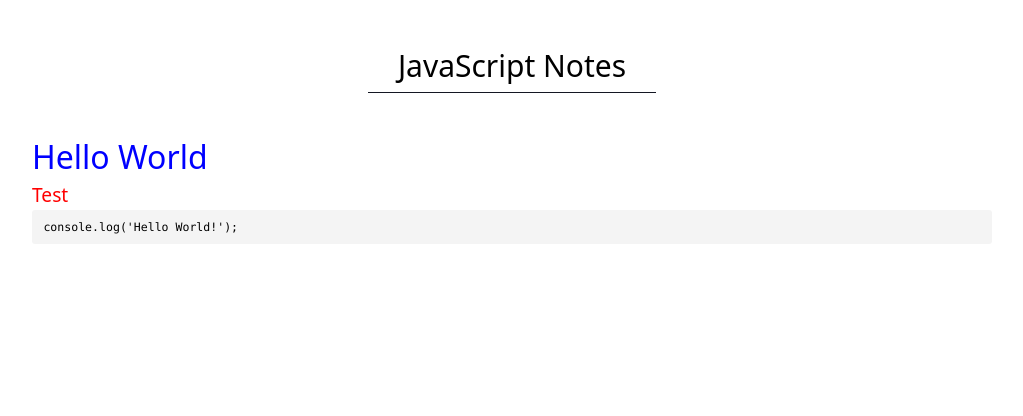
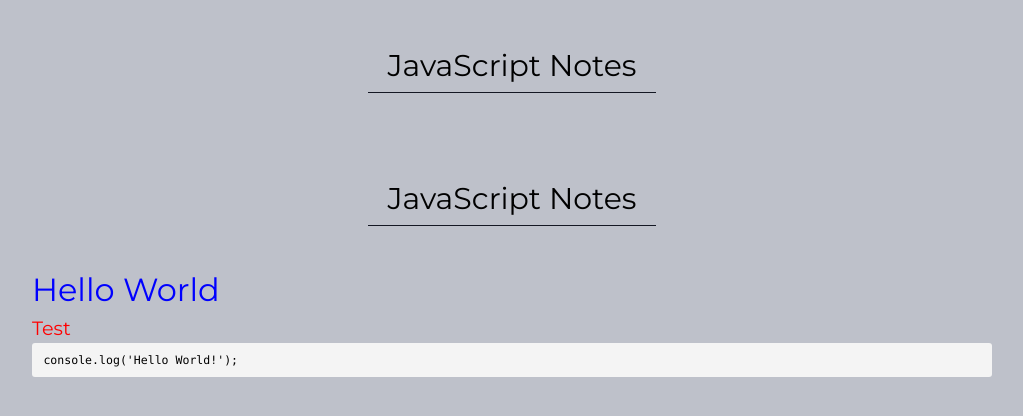
Before and after one commit to PeterSYoo/javascript-notes-nextjs-tailwind, a Next.js app: page / in a window 1280 px wide. Shown: the top 416 px of the page, without its empty margins (128-1151 px from the left). Built offline with nearby package versions, Linux system fonts and the light colour scheme.

Commit message:
feat: Adds montserrat font through next font. Creates layout to wrap around app, imports montserrat from next fonts. Wraps app layout.

```diff
--- /dev/null
+++ b/components/Layout.components.tsx
@@ -0,0 +1,25 @@
+import { Montserrat } from '@next/font/google';
+import Head from 'next/head';
+import { Header } from './Header.components';
+
+const montserrat = Montserrat({
+  subsets: ['latin'],
+  variable: '--font-montserrat',
+});
+
+export const Layout = ({ children }: { children: React.ReactNode }) => {
+  return (
+    <html lang="en" className={montserrat.variable}>
+      <Head>
+        <title>Peter&apos;s JavaScript Notes</title>
+        <meta name="description" content="Peter's JavaScript Notes" />
+      </Head>
+      <body>
+        <main className="min-w-screen flex min-h-screen flex-col bg-[#BEC1CA] font-montserrat">
+          <Header />
+          {children}
+        </main>
+      </body>
+    </html>
+  );
+};
--- a/pages/_app.tsx
+++ b/pages/_app.tsx
@@ -1,13 +1,25 @@
 import '../styles/globals.css';
 import '../styles/index.css';
 import type { AppProps } from 'next/app';
+import { Layout } from '../components/Layout.components';
+import { useEffect, useState } from 'react';
+import { Router } from 'next/router';
 
 export default function App({ Component, pageProps }: AppProps) {
-  return (
-    <>
-      <div className="min-w-screen flex min-h-screen flex-col">
-        <Component {...pageProps} />
-      </div>
-    </>
-  );
+  const [isHydrate, setIsHydrate] = useState<boolean>(false);
+
+  useEffect(() => {
+    setIsHydrate(true);
+  }, []);
+
+  if (!isHydrate) return null;
+  if (isHydrate) {
+    return (
+      <>
+        <Layout>
+          <Component {...pageProps} />
+        </Layout>
+      </>
+    );
+  }
 }
--- a/tailwind.config.js
+++ b/tailwind.config.js
@@ -5,7 +5,11 @@ module.exports = {
     './components/**/*.{js,ts,jsx,tsx}',
   ],
   theme: {
-    extend: {},
+    extend: {
+      fontFamily: {
+        montserrat: ['var(--font-montserrat)'],
+      },
+    },
   },
   plugins: [],
 };
```
